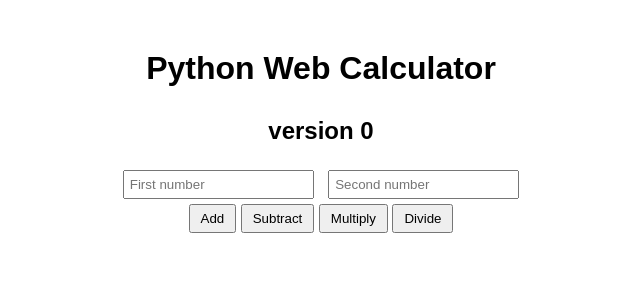
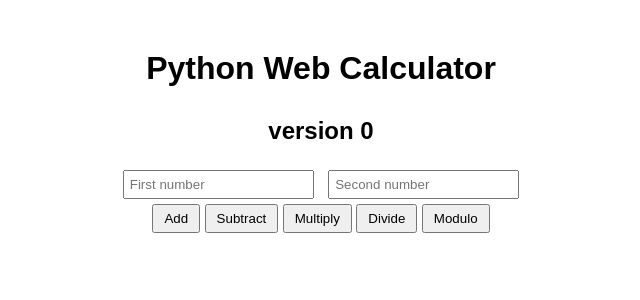
Before and after one commit to lcphutchinson/is601_8, a FastAPI app: page / in a window 1280 px wide. Shown: the top 300 px of the page, without its empty margins (319-959 px from the left). Run offline with FastAPI, Linux system fonts and the light colour scheme.

Commit message:
feat: added frontend logic for modulo

```diff
--- a/main.py
+++ b/main.py
@@ -5,7 +5,7 @@ from fastapi.responses import JSONResponse
 from fastapi.templating import Jinja2Templates
 from pydantic import BaseModel, Field, field_validator  # Use @validator for Pydantic 1.x
 from fastapi.exceptions import RequestValidationError
-from app.operations import add, subtract, multiply, divide  # Ensure correct import path
+from app.operations import add, subtract, multiply, divide, modulo  # Ensure correct import path
 import uvicorn
 import logging
 
@@ -114,5 +114,20 @@ async def divide_route(operation: OperationRequest):
         logger.error(f"Divide Operation Internal Error: {str(e)}")
         raise HTTPException(status_code=500, detail="Internal Server Error")
 
+@app.post("/modulo", response_model=OperationResponse, responses={400: {"model": ErrorResponse}})
+async def modulo_route(operation: OperationRequest):
+    """
+    Perform a modulus divide across two numbers
+    """
+    try:
+        result = modulo(operation.a, operation.b)
+        return OperationResponse(result=result)
+    except ValueError as e:
+        logger.error(f"Modulo Operation Error: {str(e)}")
+        raise HTTPException(status_code=400, detail=str(e))
+    except Exception as e:
+        logger.error(f"Modulo Operation Internal Error: {str(e)}")
+        raise HTTPException(status_code=500, detail="Internal Server Error")
+
 if __name__ == "__main__":
     uvicorn.run(app, host="127.0.0.1", port=8000)
--- a/templates/index.html
+++ b/templates/index.html
@@ -198,6 +198,15 @@
             - "Divide": The text displayed on the button.
         -->
 
+        <button onclick="calculate('modulo')">Modulo</button>
+        <!--
+            <button> Element: Modulo Button
+
+            - onclick="calculate('modulo')": Sets up an event handler that calls the JavaScript function "calculate"
+              with the argument 'modulo' when the button is clicked.
+            - "Modulo": The text displayed on the button.
+        -->
+
         <div class="result" id="result"></div>
         <!--
             <div> Element: Result Display
```
Also changed, not shown: tests/unit/test_calculator.py (+11 -0 lines).
